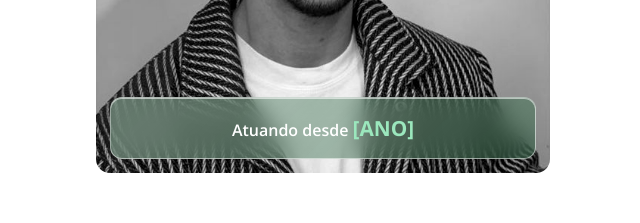
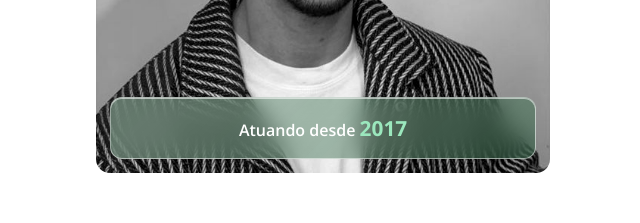
Before and after one commit to marvincosta123/cliente2, a plain HTML site: page index.html in a window 1280 px wide. Shown: the part 1077-1300 px from the top of the page, 640-1280 px from the left. Drawn offline with nearby package versions, Linux system fonts and the light colour scheme.

Commit message:
Update index.html

```diff
--- a/index.html
+++ b/index.html
@@ -300,7 +300,7 @@ dialog p{font-size:.95rem}
     <p>Também temos atendimento especializado para salões de beleza e clínicas médicas.</p>
     <a class="btn" href="#contato">Falar com um especialista</a>
   </div>
-  <div class="person"><img src="foto.jpg" width="600" height="600" alt="Guilherme Fonseca, contador responsável" loading="lazy"><div class="badge">Atuando desde <b>[ANO]</b></div></div>
+  <div class="person"><img src="foto.jpg" width="600" height="600" alt="Guilherme Fonseca, contador responsável" loading="lazy"><div class="badge">Atuando desde <b>2017</b></div></div>
 </div></section>
 
 <section id="brasil"><div class="wrap">
```
